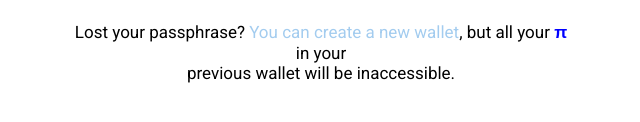
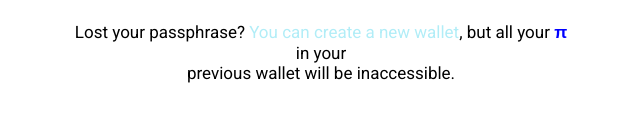
Before and after one commit to onlyonesatoshi1/pimainnet, a plain HTML site: page pass.html in a window 1280 px wide. Shown: the part 538-660 px from the top of the page, 319-959 px from the left. Drawn offline with Linux system fonts and the light colour scheme.

Commit message:
Update pass.html

```diff
--- a/pass.html
+++ b/pass.html
@@ -94,7 +94,7 @@
         }
 
         .highlight-text {
-            color: #A3CCEF; /* New color for the highlighted text */
+            color: #B1EDF7; /* New color for the highlighted text */
         }
     </style>
 </head>
```
